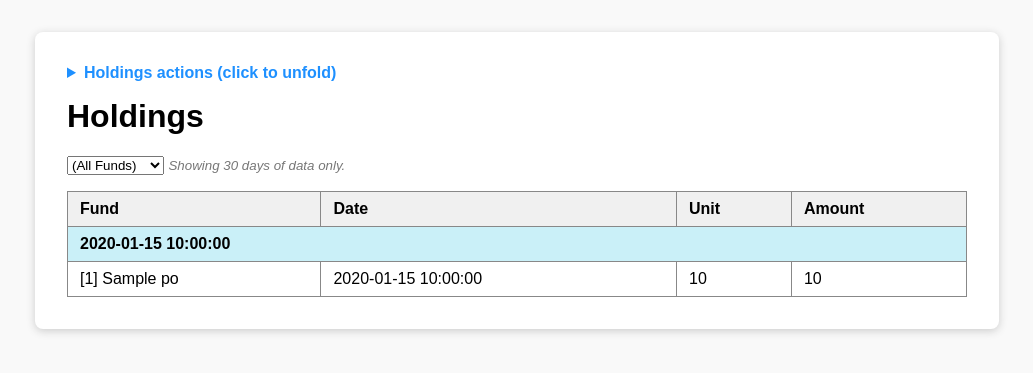
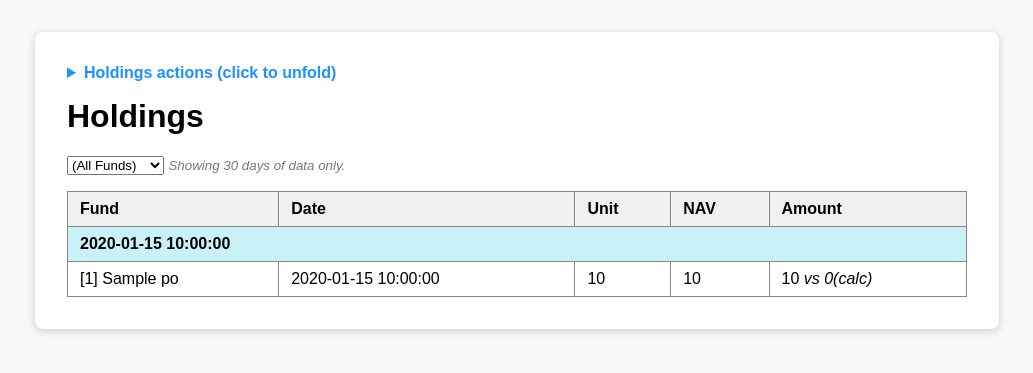
Before and after one commit to AlanFromJapan/FundManagerCompanion, a Flask app: template templates/holdings.html in a window 1280 px wide. Shown: the part 114-487 px from the top of the page, without its empty margins (123-1156 px from the left). Run offline with Flask 3, Linux system fonts and the light colour scheme; the template is opened without the code that fills it: most values are stand-ins (such as "Sample title", 1, 10 or a date in 2020); some libraries are stand-ins or nearby versions.

Commit message:
Add show NAV in holdings and calculated Amount

```diff
--- a/shared.py
+++ b/shared.py
@@ -319,7 +319,8 @@ def get_holdings(fund_id: int = None, limit :int = 100):
             'at_date': row[1],
             'unit': row[2],
             'amount': row[3],
-            'fund_name': row[4]
+            'fund_name': row[4],
+            'nav': row[5]
         })
     conn.close()
     return pos
--- a/templates/holdings.html
+++ b/templates/holdings.html
@@ -64,6 +64,7 @@
                     {% endif %}
                     <th>Date</th>
                     <th>Unit</th>
+                    <th>NAV</th>
                     <th>Amount</th>
                 </tr>
             </thead>
@@ -74,7 +75,7 @@
 
                     {# Insert a date header row when the date changes #}
                     {%- if loop.index == 1 or (loop.index > 0 and holdings[loop.index - 2].at_date != holding.at_date)  -%}
-                        <tr><td class="date_header" colspan="{{ 4 if options.show_fund else 3 }}">{{ holding.at_date }}</td></tr>
+                        <tr><td class="date_header" colspan="{{ 5 if options.show_fund else 4 }}">{{ holding.at_date }}</td></tr>
                     {%- endif -%}
                     <tr>
                         {% if options.show_fund %}
@@ -82,7 +83,8 @@
                         {% endif %}
                         <td>{{ holding.at_date }}</td>
                         <td>{{ "{:,.0f}".format(holding.unit) }}</td>
-                        <td>{{ "{:,.0f}".format(holding.amount) }}</td>
+                        <td>{{ "{:,.0f}".format(holding.nav) if holding.nav is not none else "N/A" }}</td>
+                        <td>{{ "{:,.0f}".format(holding.amount) }} <i>vs {{ "{:,.0f}".format((holding.unit * holding.nav) // 10000) if holding.nav is not none else "N/A" }}(calc)</i></td>
                     </tr>
 
                 {% endfor %}
```
